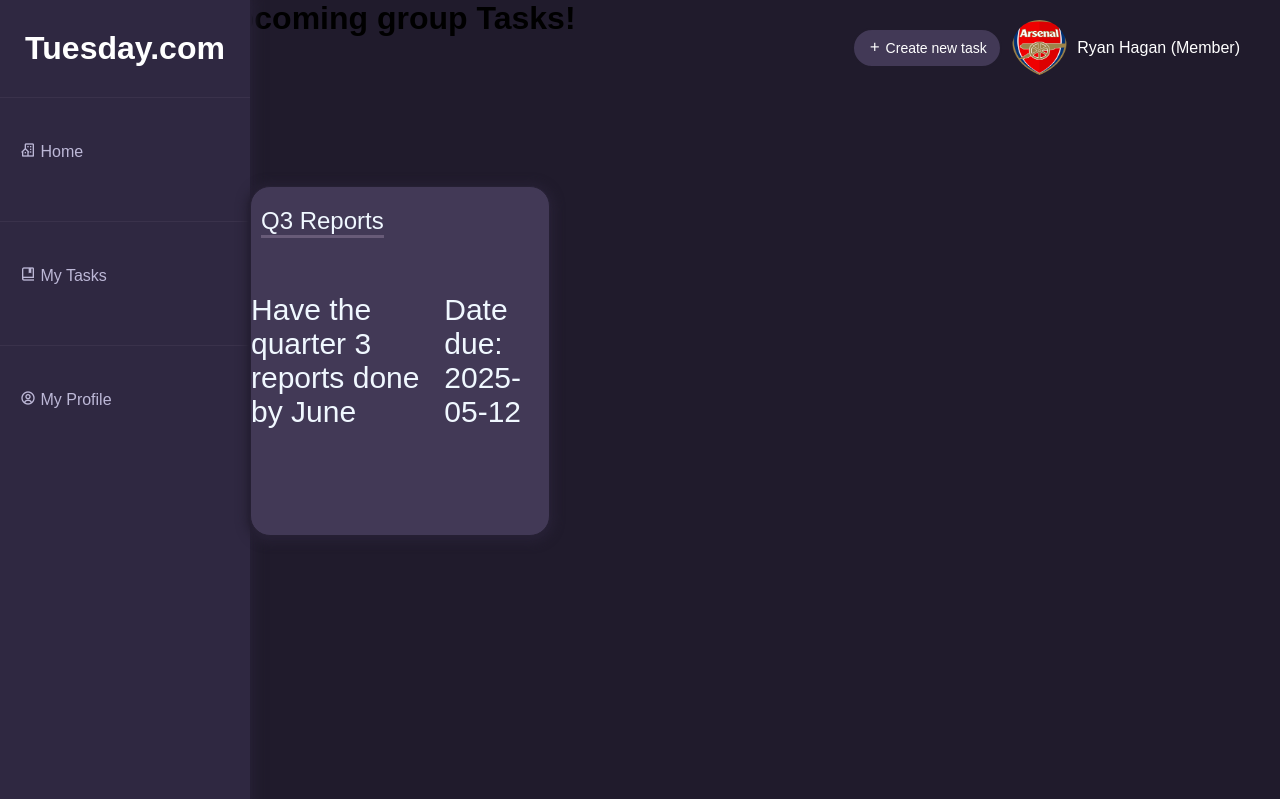
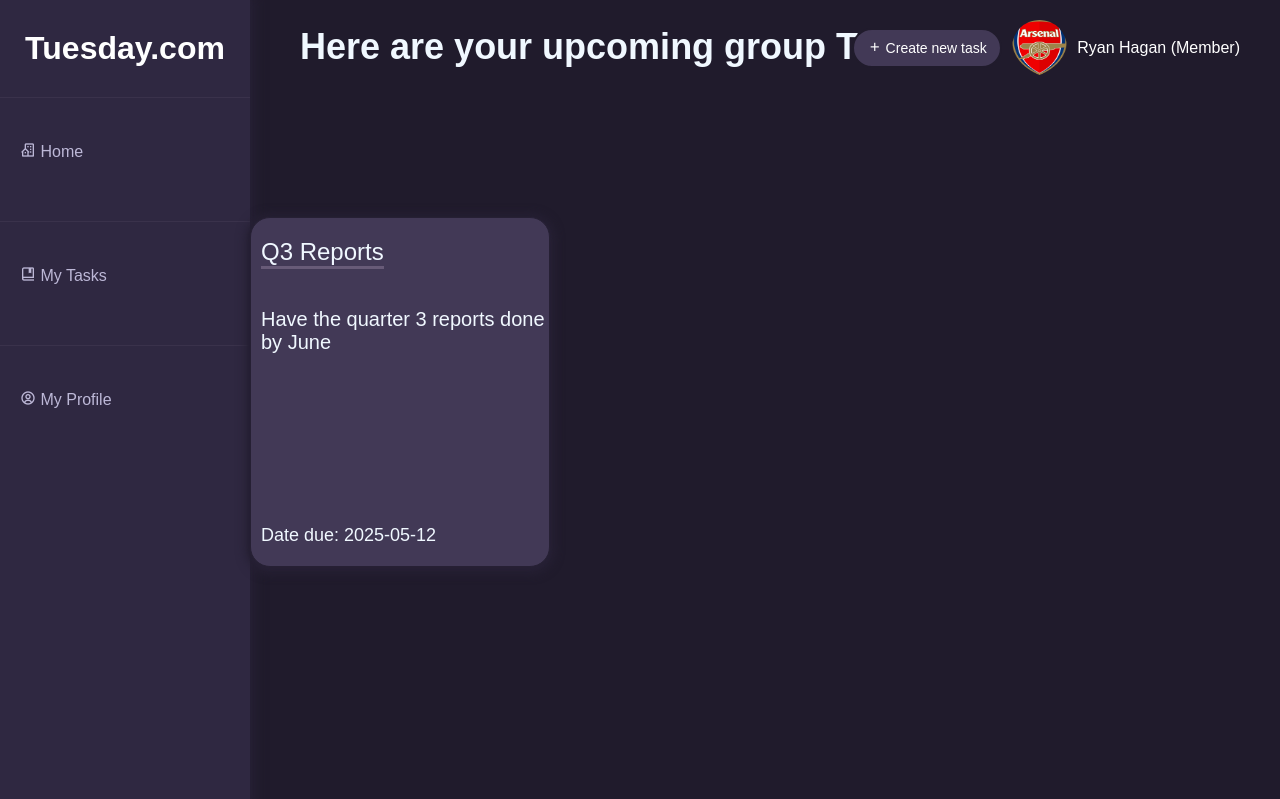
Before and after one commit to rhagan116/TaskManagementSystem, a PHP site: page /userGroupTask.php?groupID=6 in a window 1280 px wide. Shown: the top 799 px of the page. Run offline with PHP 8.4, Linux system fonts and the light colour scheme; the visitor is signed in with stand-in values (Sample User, id 1); data comes from the database, SQL or seed files in the repository.

Commit message:
added styling for the group task on users end

```diff
--- a/task.css
+++ b/task.css
@@ -65,7 +65,6 @@
     font-size: 24px;
     top: 20px;
     left: 10px;
-
     border-bottom: 3px solid rgba(255,225,255,0.2);
 }
 
--- a/userGroupTask.css
+++ b/userGroupTask.css
@@ -51,3 +51,18 @@ body h2{
 
     border-bottom: 3px solid rgba(255,225,255,0.2);
 }
+
+.content{
+    margin-top: 10px;
+    position: absolute;
+    top: 80px;
+    left: 10px;
+    font-size: 20px;
+}
+
+.dnt{
+    position: absolute;
+    font-size: 18px;
+    bottom: 20px;
+    left: 10px;
+}
--- a/userGroupTask.php
+++ b/userGroupTask.php
@@ -46,7 +46,7 @@
 <body onload="loadsidebar()">
     <div id="sidebar"></div>
 
-    <div class="title"><h1>Here are your upcoming group Tasks!</h1></div>
+    <h2>Here are your upcoming group Tasks!</h2>
 
     <div class="group"><a href="userGroupTask.php"><i class='bx bx-group'></i>View group tasks</a></div>
 
```
